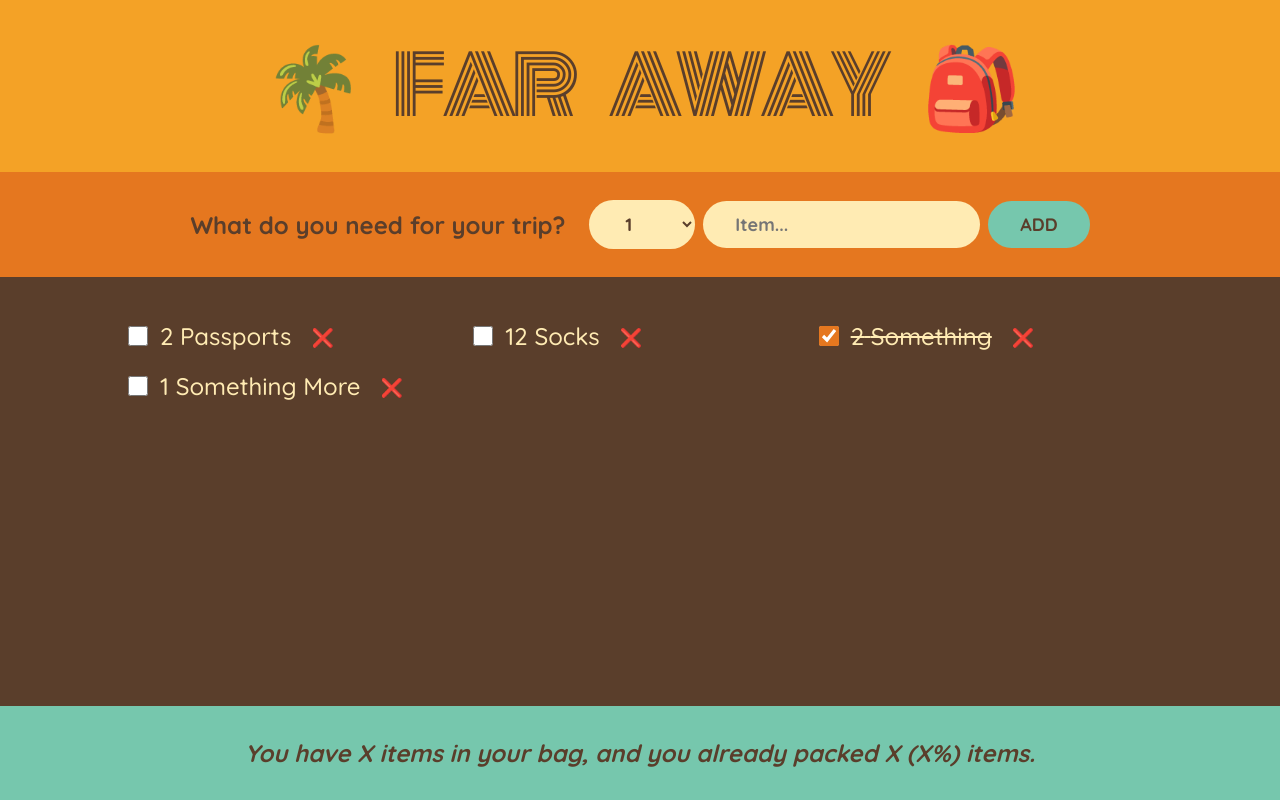
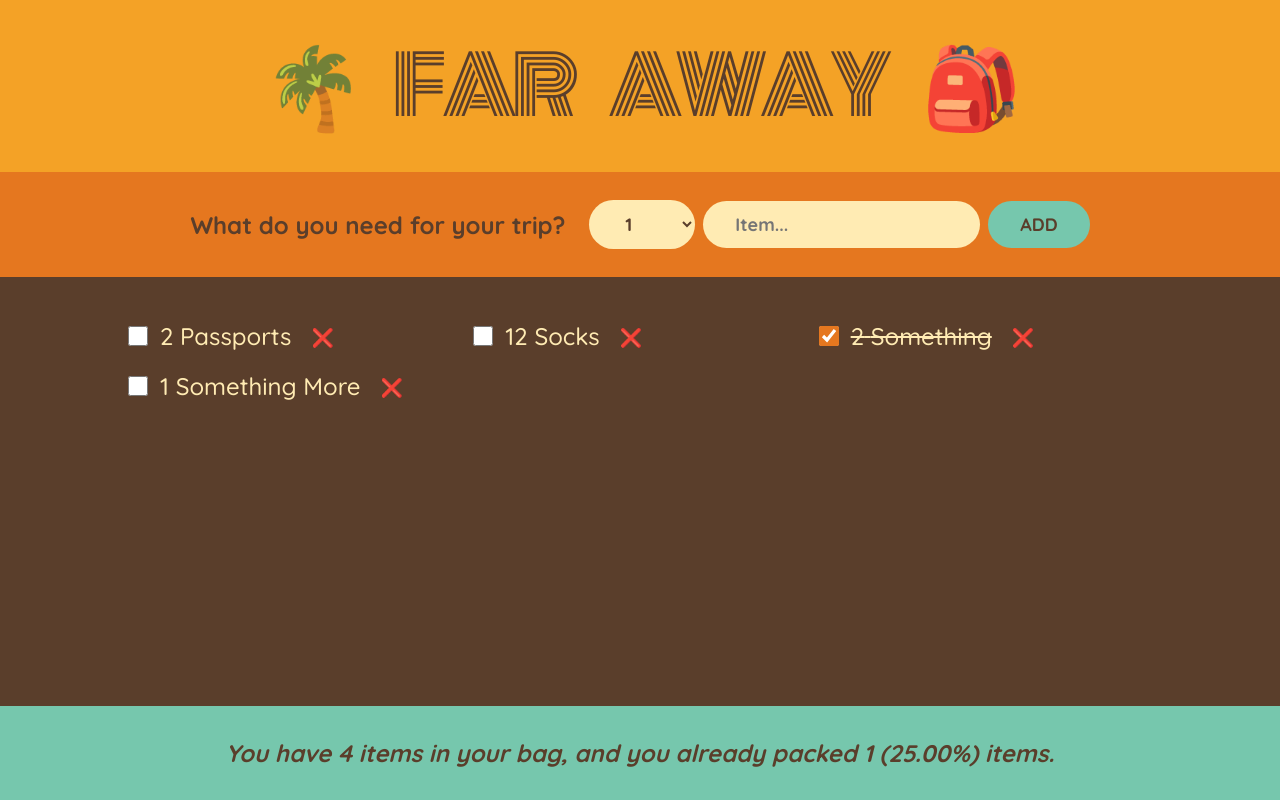
Before and after one commit to Himanshu-Sorathiya-Simform/far-away, a React (Vite) app: page / in a window 1280 px wide. Built offline with nearby package versions, Linux system fonts and the light colour scheme.

Commit message:
add dynamic stats updating based on items and packed items status

```diff
--- a/src/App.tsx
+++ b/src/App.tsx
@@ -46,7 +46,7 @@ function App() {
 				onTogglePackedItem={handleTogglePackedItem}
 			/>
 
-			<Stats />
+			<Stats items={items}/>
 		</StyledApp>
 	);
 }
--- a/src/components/Stats.tsx
+++ b/src/components/Stats.tsx
@@ -1,4 +1,9 @@
 import styled from "styled-components";
+import type { Item } from "../types/types.ts";
+
+interface StatsProps {
+	items: Item[];
+}
 
 const StyledStats = styled.footer`
 	padding: 3.2rem 0;
@@ -7,11 +12,21 @@ const StyledStats = styled.footer`
 	text-align: center;
 `;
 
-function Stats() {
+function Stats({ items }: StatsProps) {
+	const numItems = items.length;
+	const packedItems = items.filter((item) => item.packed).length;
+	const percentage = ((packedItems / numItems) * 100).toFixed(2);
+
 	return (
 		<StyledStats>
 			<em>
-				You have X items in your bag, and you already packed X (X%) items.
+				{percentage === "0.00" ?
+					"Start adding items to your list."
+				: percentage === "100.00" ?
+					"You got everything ready! Time to go."
+				:	`You have ${numItems} items in your bag, and you already packed
+					${packedItems} (${percentage}%) items.`
+				}
 			</em>
 		</StyledStats>
 	);
```
